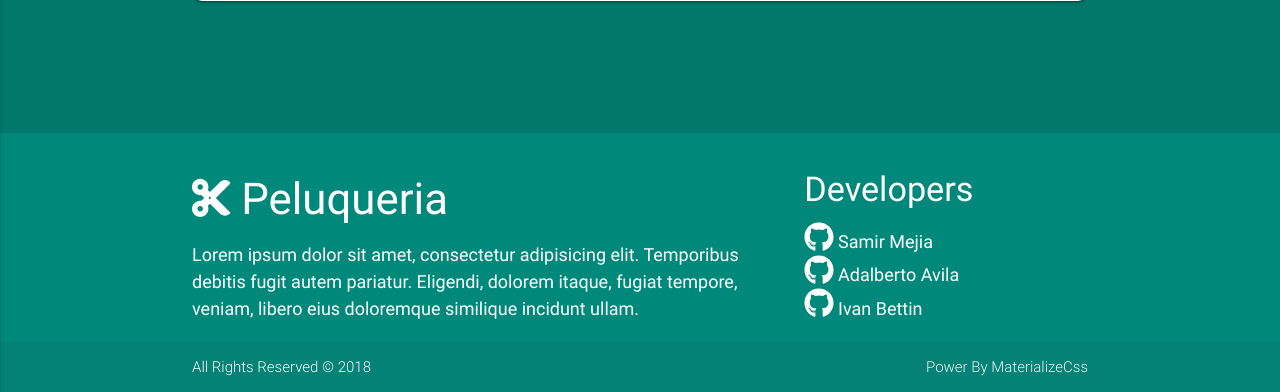
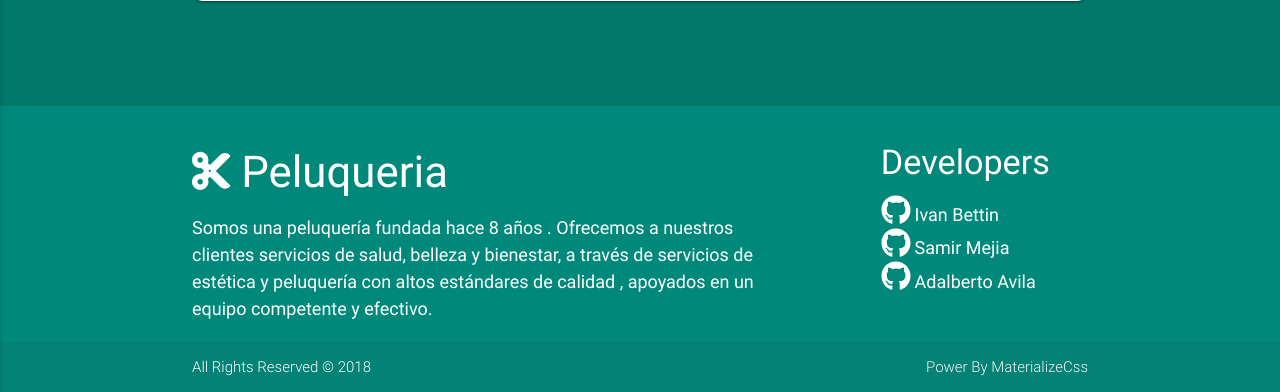
Before and after one commit to samir04m/Peluqueria, a Django app: a page that uses templates/base/footer.html in a window 1280 px wide. Shown: the part 408-800 px from the top of the page. Run offline with Django 3.2, Linux system fonts and the light colour scheme; parts of the project's set-up code (start-up, migrations or seed data) failed here and were passed over; some libraries are stand-ins or nearby versions.

Commit message:
Mas mejora en pagina de inicio

```diff
--- a/static/css/myStyles.css
+++ b/static/css/myStyles.css
@@ -22,7 +22,7 @@ p label {color: black !important; }
 .border {
 	border: 2px dashed lightgrey;
 	border-radius: 5px;
-	background-color: rgba(0,0,0,.03);
+	/* background-color: rgba(0,0,0,.03); */
 }
 
 .mapa{
--- a/templates/base/footer.html
+++ b/templates/base/footer.html
@@ -3,20 +3,20 @@
 		<div class="row">
             <div class="col s12 m6 l8">
 				<h3><i class="fas fa-cut"></i> Peluqueria</h3>
-				<big>Lorem ipsum dolor sit amet, consectetur adipisicing elit. Temporibus debitis fugit autem pariatur. Eligendi, dolorem itaque, fugiat tempore, veniam, libero eius doloremque similique incidunt ullam.</big>
+				<big>Somos una peluquería fundada hace 8 años . Ofrecemos a nuestros clientes servicios de salud, belleza y bienestar, a través de servicios de estética y peluquería con altos estándares de calidad , apoyados en un equipo competente y efectivo.</big>
             </div>
-			<div class="col s12 m6 l4 ">
+			<div class="col s12 m6 offset-l1 l3">
                 <h4>Developers</h4>
+				<a href="https://github.com/ibanb04" class="white-text oscurecer">
+					<i class="fab fa-github fa-2x"></i> <big>Ivan Bettin</big>
+				</a>
+				<br>
                 <a href="https://github.com/samir04m" class="white-text oscurecer">
 					<i class="fab fa-github fa-2x"></i> <big>Samir Mejia</big>
 				</a>
 				<br>
 				<a href="https://github.com/Adal1013" class="white-text oscurecer">
 					<i class="fab fa-github fa-2x"></i> <big>Adalberto Avila</big>
-				</a>
-				<br>
-                <a href="https://github.com/ibanb04" class="white-text oscurecer">
-					<i class="fab fa-github fa-2x"></i> <big>Ivan Bettin</big>
 				</a>
             </div>
 		</div>
```
Also changed, not shown: templates/main/home.html (+5 -7 lines), static/images/hypnotize.png (added).
